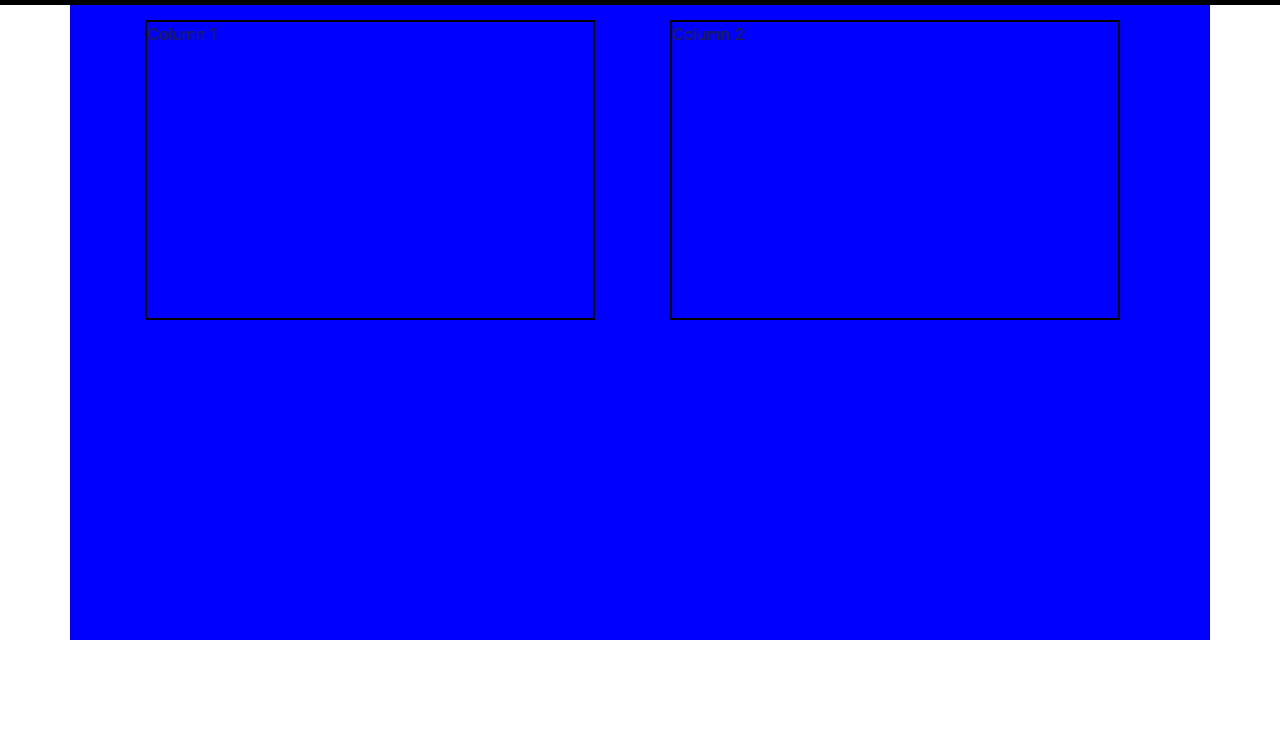
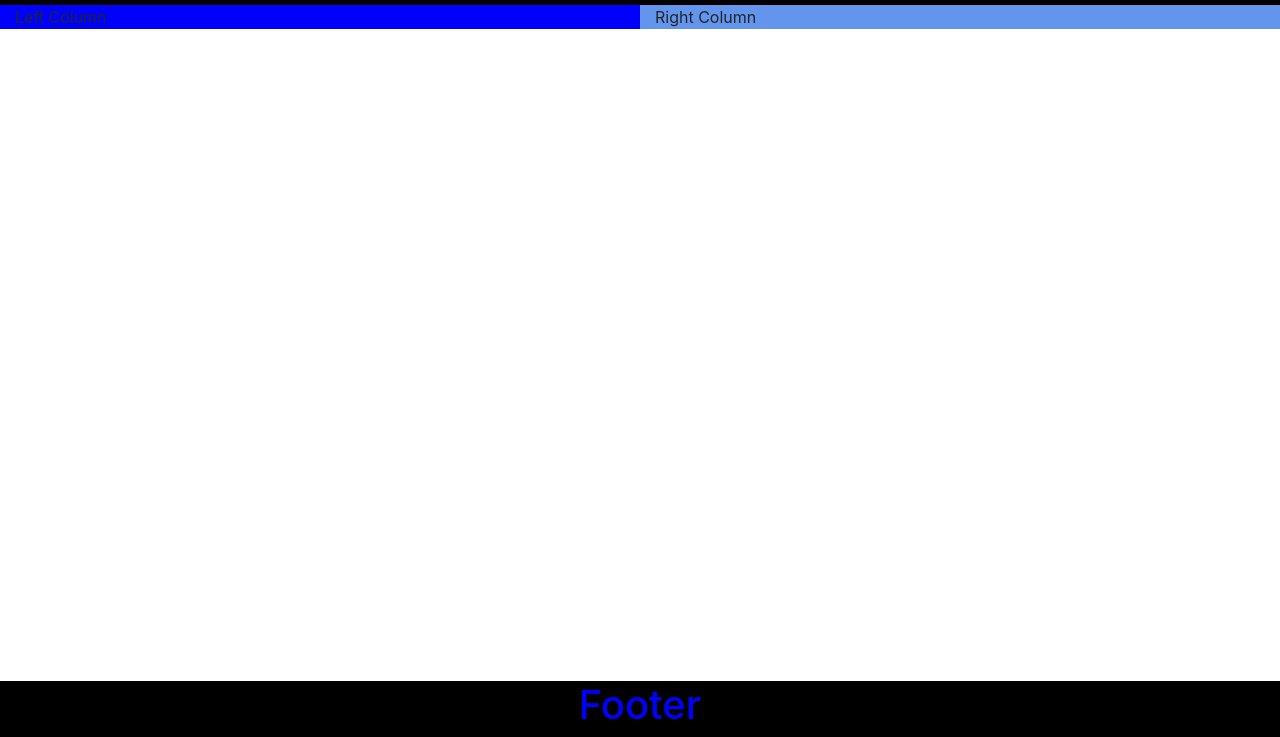
Before and after one commit to LeonardoMarquez/collab-practice-1, a plain HTML site: page index.html in a window 1280 px wide. Shown: the part 63-800 px from the top of the page. Drawn offline with Linux system fonts and the light colour scheme.

Commit message:
added boostrap grid footer

```diff
--- a/css/styles.css
+++ b/css/styles.css
@@ -7,16 +7,9 @@
     padding: 3px;
     border: 1px white solid;
 }
-/* Container w/ 2 columns */
-.container{
-    height: 635px;
-    background-color: blue;
-    padding: 15px;
+/* Bootstrap Footer */
+.footer{
+    background-color: black;
+    color: blue;
+    text-align: center;
 }
-.column1, .column2{
-    border: 2px solid;
-    border-color: black;
-    height: 300px;
-    width: 450px;
-    margin-left: 75px;
-}
--- a/index.html
+++ b/index.html
@@ -9,7 +9,7 @@
     <link rel="stylesheet" href="css/styles.css">
 </head>
 <body>
-    <!--Bootstrap NavBar:-->
+    <!--Bootstrap Grid NavBar:-->
     <nav class="navbar navbar-expand-lg">
         <div class="container-fluid">
             <div class="navbar-header">
@@ -23,16 +23,20 @@
         </div>
 
     </nav>
-    <!--Container w/ 2 columns-->
-    <div class="container">
+    <!--Container w/ 2 columns(bootsrap grid):-->
+    <div class="container-fluid">
         <div class="row">
-            <div class="column1">
-                Column 1
+            <div class="col-sm-6" style="background-color:blue;">
+                Left Column
             </div>
-            <div class="column2">
-                Column 2
+            <div class="col-sm-6" style="background-color: cornflowerblue;">
+                Right Column
             </div>
         </div>
     </div>
+    <!--Bootstrap Grid Footer:-->
+    <footer class="footer footer-expand-lg fixed-bottom">
+        <h1>Footer</h1>
+    </footer>
 </body>
 </html>
```
